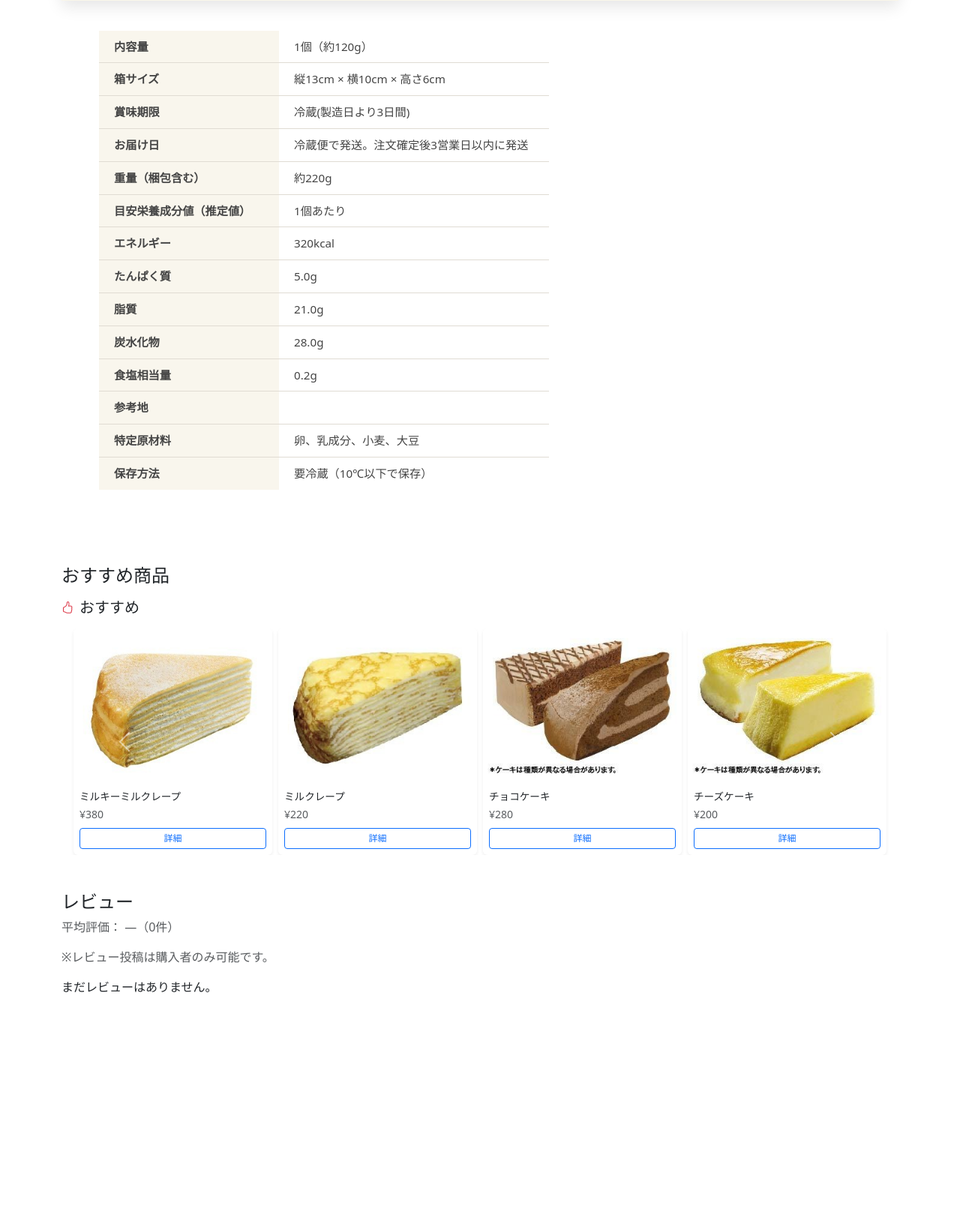
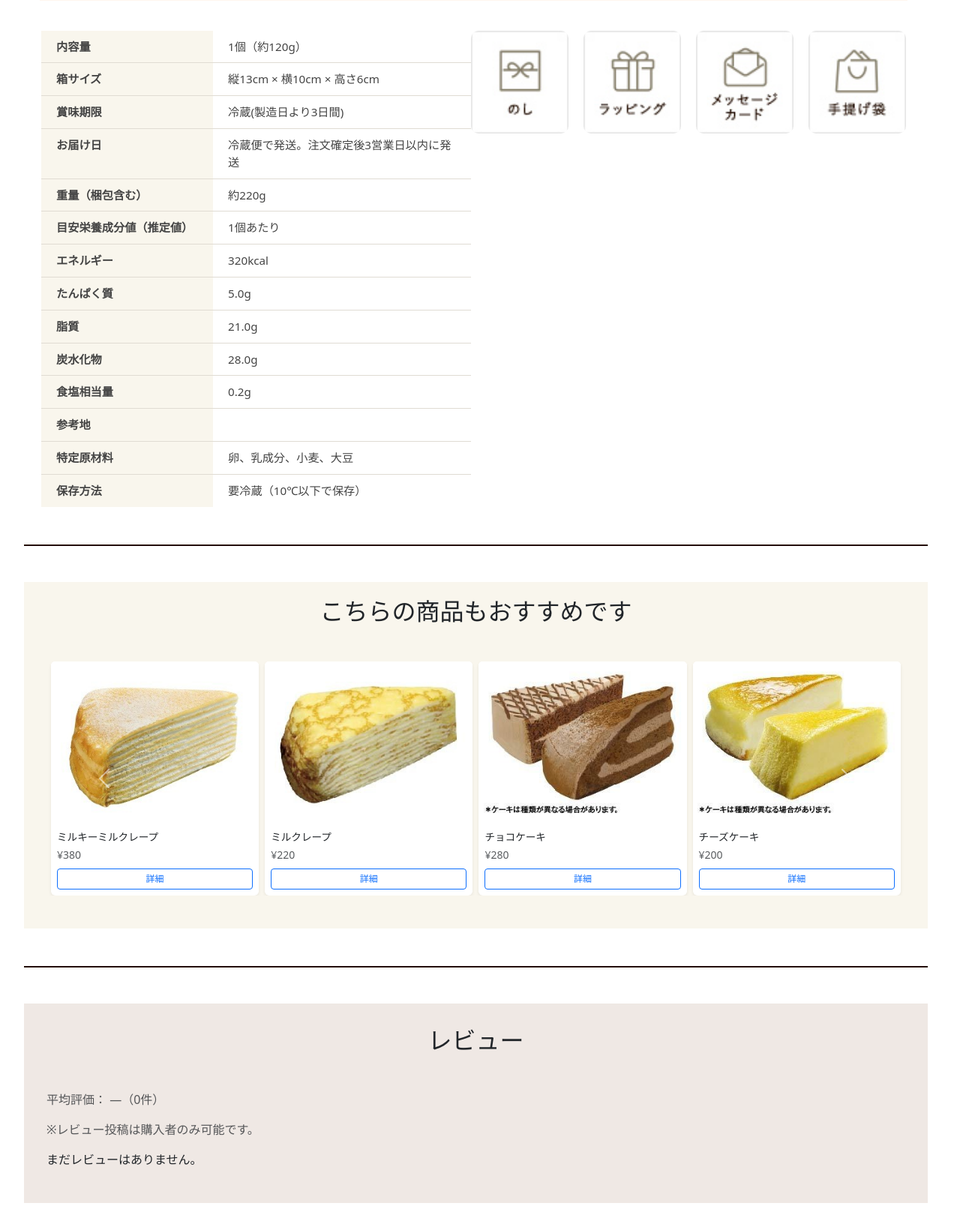
Before and after one commit to 2401360/orderly, a PHP site: page /detail.php?id=51 in a window 1280 px wide. Shown: the part 599-2227 px from the top of the page at 75% size. Before the commit the page ends 1922 px from the top, so only its background shows below. Run offline with PHP 8.4, Linux system fonts and the light colour scheme; data comes from the database, SQL or seed files in the repository.

Commit message:
detailデザインを追加

```diff
--- a/detail.php
+++ b/detail.php
@@ -96,26 +96,25 @@ $recommended = $stReco->fetchAll();
     </nav>
 
     <style>
+      .container{
+        margin: 0 20px;
+        max-width:96vw;
+      }
       .product-hero {
-        padding: 40px;
+        padding: 40px 20px;
     margin-bottom: 40px;
-        width: 100%;
-        max-width: 1200px;
-        margin-left: auto;
-        margin-right: auto;
+    width: 96%;
     display: flex;
-        flex-wrap: wrap;
     align-items: center;
-        gap: 30px;
-        background-color: #F9F6E9;
-        box-shadow: 0 8px 20px rgba(0, 0, 0, 0.1);
+    background: #FFF6EE;
+    box-shadow: none;
+    margin-left: 21px;
       }
 
       .product-hero .hero-image {
         flex: 1 1 40%;
         max-width: 500px;
         order: 0;
-        /* đặt ảnh bên phải */
       }
 
       .product-hero .hero-image img {
@@ -128,11 +127,9 @@ $recommended = $stReco->fetchAll();
         display: flex;
         flex-direction: column;
         justify-content: space-between;
-        /* phân bố theo chiều cao ảnh */
         gap: 20px;
         padding-left: 50px;
         order: 1;
-        /* chữ bên trái */
         text-align: left;
       }
 
@@ -291,22 +288,56 @@ $recommended = $stReco->fetchAll();
     // ===== STYLE =====
     ?>
     <style>
-      /* Bảng thông số (spec) kiểu Suzette — nhẹ nhàng, tinh tế */
+  .spec-container {
+  display: flex;
+    justify-content: space-between;
+    align-items: flex-start;
+    padding-left: 33px;
+    padding-right: 9px;
+    margin: 10px 20px;
+    box-sizing: border-box;
+    margin-left: -10px;
+}
+  .spec-images {
+  display: flex;
+  flex-direction: row;
+  gap: 20px;
+  flex-wrap: nowrap;
+}
+  .spec-images img {
+  width: 120px;
+  height: auto;
+  border-radius: 8px;
+}
+  .spec-img-box {
+    text-align: center;
+  }
+
+  .spec-img-box img {
+    width: 130px;
+    height: auto;
+    border-radius: 10px;
+    display: block;
+    margin: 0 auto 8px;
+  }
+
+  .spec-caption {
+    font-size: 0.9rem;
+    color: #555;
+  }
+
   .table-spec {
     width: 100%;
     max-width: 600px;
-        /* giới hạn chiều rộng để nhìn gọn */
-        margin-left: 50px;
     border-collapse: collapse;
     font-size: 0.95rem;
     color: #444;
-        margin-bottom: 100px;
+    margin-bottom: 40px;
   }
 
   .table-spec td {
     padding: 10px 20px;
     border-bottom: 1px solid #e0dcd3;
-        /* đường kẻ nhẹ */
     vertical-align: top;
   }
 
@@ -316,13 +347,20 @@ $recommended = $stReco->fetchAll();
 
   .table-spec .td-key {
     width: 40%;
-        /* cột key nhỏ hơn */
     background-color: #F9F6ED;
     font-weight: 600;
   }
 
   .table-spec .td-value {
     width: 65%;
+  }
+  .related-products{
+    background-color:#F9F6ED;
+    padding: 20px 20px;
+  }
+  .review{
+    background-color: #EFE8E4;
+    padding: 30px 30px;
   }
 </style>
 
@@ -356,13 +394,16 @@ $recommended = $stReco->fetchAll();
     ?>
 
     <!-- ===== TABLE OUTPUT ===== -->
-    <div class="mt-3">
+    <div class="spec-container">
+
+  <!-- TABLE -->
+  <div>
     <table class="table-spec">
       <tbody>
         <?php foreach ($lines as $line): ?>
         <?php
-            $line = trim($line); // ← loại bỏ \n, \r, space
-            if ($line === '') continue; // ← bỏ dòng trống thật sự
+          $line = trim($line);
+          if ($line === '') continue;
           list($left, $right) = splitLine($line);
         ?>
           <tr>
@@ -373,6 +414,29 @@ $recommended = $stReco->fetchAll();
       </tbody>
     </table>
   </div>
+  <!-- IMAGES -->
+<div class="spec-images">
+  <div class="spec-img-box">
+    <img src="./image/noshi.jpg">
+
+  </div>
+
+  <div class="spec-img-box">
+    <img src="./image/wrap.jpg">
+
+  </div>
+
+  <div class="spec-img-box">
+    <img src="./image/mcard.jpg">
+
+  </div>
+
+  <div class="spec-img-box">
+    <img src="./image/bag.jpg">
+  </div>
+</div>
+</div>
+<div class="mt-25px mt-md-55px pt-25px pt-md-35px" style="border-top: 2px solid #230e02;"></div>
 <?php
   if (!function_exists('e')) {
     function e($s)
@@ -380,7 +444,6 @@ $recommended = $stReco->fetchAll();
       return htmlspecialchars((string)$s, ENT_QUOTES, 'UTF-8');
     }
   }
-
     // Lấy sản phẩm liên quan (cùng category, không trùng id hiện tại)
     $related = [];
     if (!empty($product['category'])) {
@@ -403,62 +466,45 @@ $recommended = $stReco->fetchAll();
     ?>
     <!-- ===== RELATED PRODUCTS SLIDER ===== -->
     <?php
-    // Lấy ảnh liên quan từ folder /uploads/products/ dựa vào category của sản phẩm
     $related = [];
     $uploadDir = __DIR__ . '/uploads/products/';
     $category = $product['category'] ?? '';
 
     if ($category && is_dir($uploadDir)) {
-      $files = glob($uploadDir . '*'); // lấy tất cả file trong folder
+      $files = glob($uploadDir . '*');
 
       foreach ($files as $file) {
         $ext = strtolower(pathinfo($file, PATHINFO_EXTENSION));
         if (!in_array($ext, ['jpg', 'jpeg', 'png', 'webp', 'gif'])) continue;
-
         $filename = basename($file);
-
-        // Lọc file theo category trong tên file nếu có (tùy bạn đặt tên file)
         if (stripos($filename, $category) !== false || stripos($filename, 'product') !== false) {
           $related[] = [
-            'id' => rand(1000, 9999), // id giả
+            'id' => rand(1000, 9999),
             'name' => pathinfo($filename, PATHINFO_FILENAME),
-            'price' => rand(500, 5000), // giá giả nếu muốn hiển thị
+            'price' => rand(500, 5000),
             'image_url' => $filename
           ];
         }
       }
-
-      // Lấy tối đa 8 ảnh
       $related = array_slice($related, 0, 8);
     }
     ?>
 
     <!-- RELATED PRODUCTS SLIDER -->
     <section class="related-products mt-5">
-      <h4 class="mb-3">おすすめ商品</h4>
-
+      <h2 class="mb-5 text-center">こちらの商品もおすすめです</h2>
       <?php if ($recommended): ?>
-        <div class="d-flex align-items-center gap-2 mb-3">
-          <i class="bi bi-hand-thumbs-up text-danger"></i>
-          <h2 class="h5 m-0">おすすめ</h2>
-        </div>
-
         <div id="recoCarousel" class="carousel slide mb-4" data-bs-ride="carousel">
-
           <div class="carousel-inner">
-
             <?php
-            // 1スライドに4個ずつ分割
               $chunks = array_chunk($recommended, 4);
               foreach ($chunks as $i => $chunk):
             ?>
               <div class="carousel-item <?= $i === 0 ? 'active' : '' ?>">
                 <div class="row row-cols-2 row-cols-md-4 g-2 px-3">
-
                   <?php foreach ($chunk as $p): ?>
                     <div class="col">
                       <div class="card h-100 shadow-sm border-0">
-
                         <!-- 画像を小さく -->
                         <img src="<?= e($p['image_url']) ?>"
                           alt="<?= e($p['name']) ?>"
@@ -469,7 +515,6 @@ $recommended = $stReco->fetchAll();
                           <h6 class="card-title mb-1 text-truncate" style="font-size: 0.85rem;">
                             <?= e($p['name']) ?>
                           </h6>
-
                           <p class="text-muted small mb-2">
                             ¥<?= number_format($p['price']) ?>
                           </p>
@@ -480,7 +525,6 @@ $recommended = $stReco->fetchAll();
                             詳細
                           </a>
                         </div>
-
                       </div>
                     </div>
                   <?php endforeach; ?>
@@ -488,9 +532,7 @@ $recommended = $stReco->fetchAll();
                 </div>
               </div>
             <?php endforeach; ?>
-
           </div>
-
           <button class="carousel-control-prev" type="button" data-bs-target="#recoCarousel" data-bs-slide="prev">
             <span class="carousel-control-prev-icon"></span>
           </button>
@@ -498,21 +540,13 @@ $recommended = $stReco->fetchAll();
           <button class="carousel-control-next" type="button" data-bs-target="#recoCarousel" data-bs-slide="next">
             <span class="carousel-control-next-icon"></span>
           </button>
-
         </div>
       <?php endif; ?>
-
     </section>
-
-
-
-
-
-
+    <div class="mt-25px mt-md-55px pt-25px pt-md-35px" style="border-top: 2px solid #230e02; margin-top: 50px;"></div>
     <!-- レビュー表示 -->
-    <section class="mt-5">
-      <h2 class="h4">レビュー</h2>
-
+    <section class="review mt-5">
+      <h2 class="mb-5 text-center">レビュー</h2>
       <!-- ⭐ 平均評価（Bootstrapの黄色い星付き） -->
       <p class="text-muted mb-3">
         平均評価：
@@ -538,7 +572,6 @@ $recommended = $stReco->fetchAll();
           —（0件）
         <?php endif; ?>
       </p>
-
       <?php if ($eligible): ?>
         <p>
           <a class="btn btn-sm btn-primary" href="review-input.php?product_id=<?= $productId ?>">
@@ -552,7 +585,7 @@ $recommended = $stReco->fetchAll();
       <?php if ($reviews): ?>
         <ul class="list-unstyled vstack gap-3">
           <?php foreach ($reviews as $r): ?>
-            <li class="border rounded p-3">
+            <li class="border rounded p-3" style="background-color: #c3d2c2ff;">
               <div class="d-flex justify-content-between align-items-center">
                 <strong><?= htmlspecialchars($r['name'], ENT_QUOTES, 'UTF-8') ?></strong>
                 <span class="text-warning">
@@ -575,7 +608,6 @@ $recommended = $stReco->fetchAll();
         <p>まだレビューはありません。</p>
       <?php endif; ?>
       </section>
-
     <!-- トースト通知 -->
     <div class="position-fixed bottom-0 end-0 p-3" style="z-index:1080;">
       <div id="favToast" class="toast align-items-center text-bg-dark border-0" role="alert" aria-live="assertive" aria-atomic="true">
@@ -654,5 +686,4 @@ $recommended = $stReco->fetchAll();
     })();
   </script>
 </body>
-
 </html>
```
Also changed, not shown: image/bag.jpg (added), image/mcard.jpg (added), image/noshi.jpg (added), image/wrap.jpg (added). Lines whose indentation alone changed are shown as unchanged.
